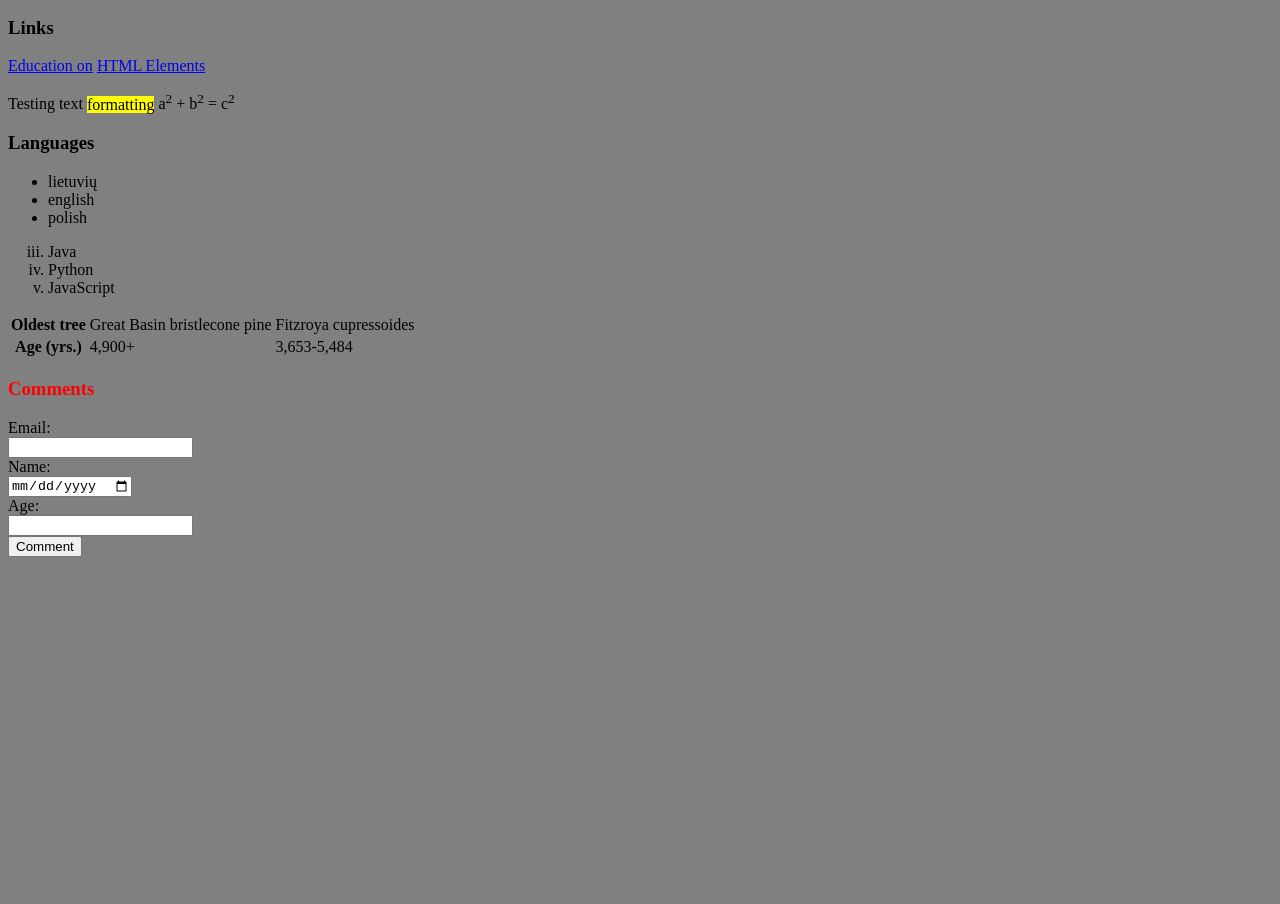
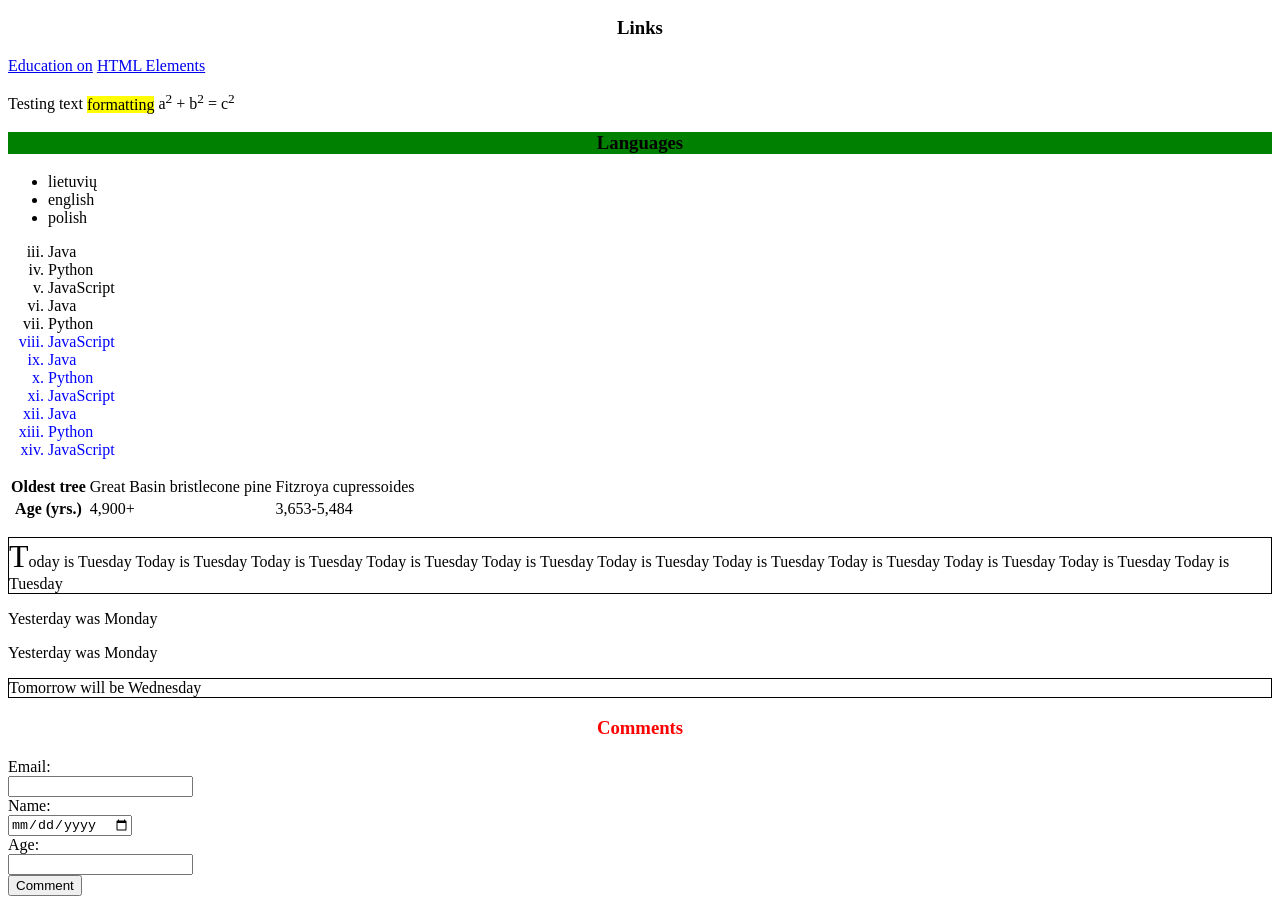
Before and after one commit to mirinas/helloworld, a plain HTML site: page index.html in a window 1280 px wide. Shown: the part 420-1324 px from the top of the page. Before the commit the page ends 985 px from the top, so only its background shows below. Drawn offline with Linux system fonts and the light colour scheme.

Commit message:
selectors

```diff
--- a/index.html
+++ b/index.html
@@ -9,7 +9,7 @@
 
     <body>
         <h1 style="color: brown;">Welcome!</h1>
-        <p>Welcome to my svetainėėėė</p>
+        <p class="green-bg">Welcome to my svetainėėėė</p>
         <img alt="Tree on the hill" width="400" src="https://happycoding.io/tutorials/html/images/html-3.png" />
 
         <h3>Links</h3>
@@ -21,13 +21,22 @@
             a<sup>2</sup> + b<sup>2</sup> = c<sup>2</sup>
         </p>
 
-        <h3>Languages</h3>
+        <h3 class="green-bg">Languages</h3>
         <ul>
-            <li>lietuvių</li>
-            <li>english</li>
+            <li id="fav-lang">lietuvių</li>
+            <li id="fav-lang">english</li>
             <li>polish</li>
         </ul>
         <ol type="i" start="3">
+            <li>Java</li>
+            <li>Python</li>
+            <li>JavaScript</li>
+            <li>Java</li>
+            <li id="python">Python</li>
+            <li>JavaScript</li>
+            <li>Java</li>
+            <li>Python</li>
+            <li>JavaScript</li>
             <li>Java</li>
             <li>Python</li>
             <li>JavaScript</li>
@@ -46,6 +55,15 @@
             </tr>
         </table>
 
+        <div id="article">
+            <p id="long-para">Today is Tuesday Today is Tuesday Today is Tuesday Today is Tuesday Today is Tuesday Today is Tuesday Today is Tuesday Today is Tuesday Today is Tuesday Today is Tuesday Today is Tuesday</p>
+            <div>
+                <p>Yesterday was Monday</p>
+                <p>Yesterday was Monday</p>
+            </div>
+            <p>Tomorrow will be Wednesday</p>
+        </div>
+
         <h3 style="color: red;">Comments</h3>
         <form>
             <label>Email:</label><br>
--- a/style.css
+++ b/style.css
@@ -1,3 +1,27 @@
-body {
-    background: grey;
+h1, h3 {
+    text-align: center;
 }
+
+.green-bg {
+    background: green;
+}
+
+.fav-lang {
+    text-align: center;
+}
+
+#article > p {
+    border: 1px solid black;
+}
+
+#python ~ li {
+    color: blue;
+}
+
+a:hover {
+    color: green;
+}
+
+#long-para::first-letter {
+    font-size: 32px;
+}
```
